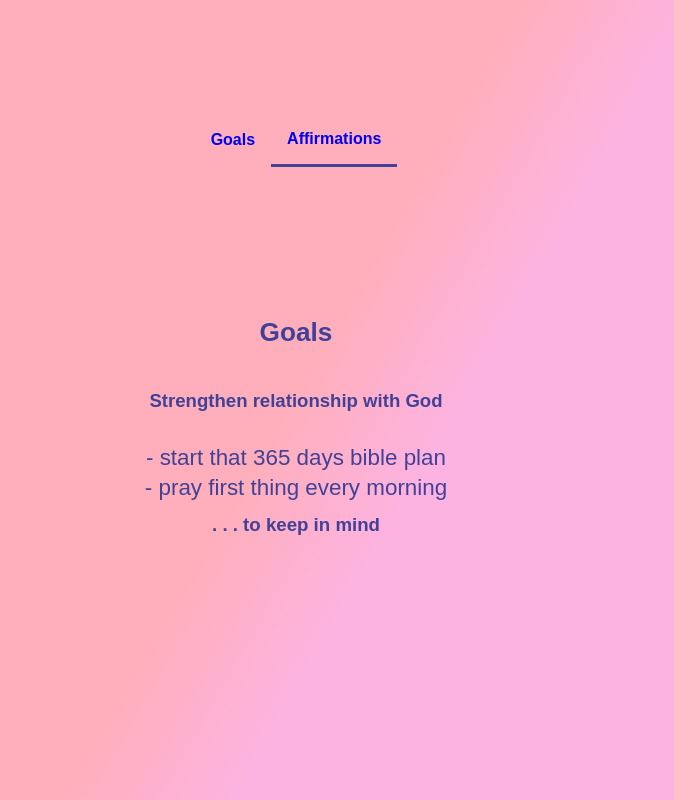
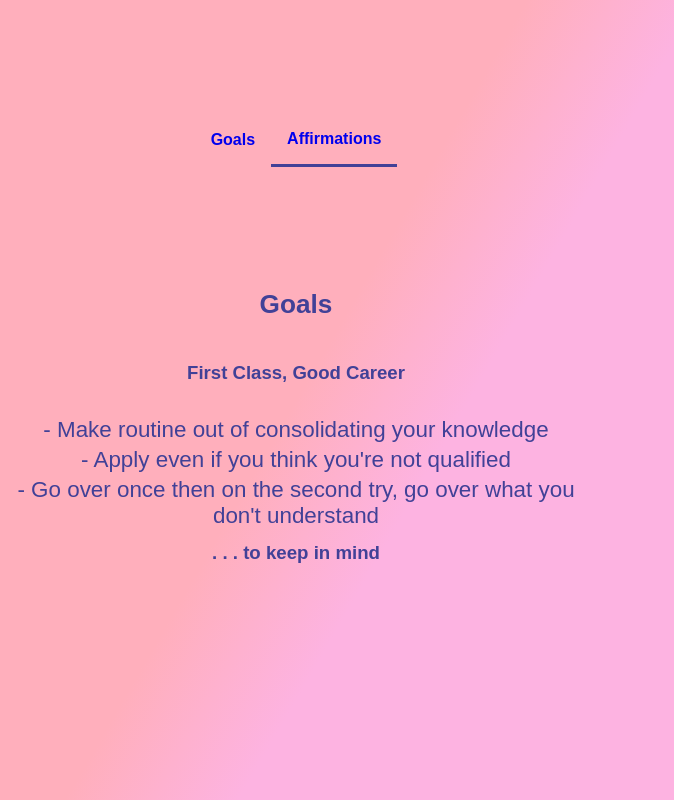
Before and after one commit to limiajayi/Affirmations, a React (Vite) app: page /goals in a window 1280 px wide. Shown: the whole page, without its empty margins (344-1018 px from the left). Built offline with nearby package versions, Linux system fonts and the light colour scheme; a web font is replaced by a local one.

Commit message:
Moved some files around.

```diff
--- a/src/Goals.jsx
+++ b/src/components/Goals.jsx
@@ -42,7 +42,7 @@ const Goals = () => {
         ]},
     ];
 
-    const [selected, setSelected] = useState(0);
+    const [selected, setSelected] = useState(Math.floor(Math.random() * goals.length));
     const [visible, setVisible] = useState(true);
 
      //change goals every 15 seconds
--- a/src/Home.jsx
+++ b/src/components/Home.jsx
@@ -1,4 +1,4 @@
-import TextFileReader from './TextFileReader'
+import TextFileReader from './TextFileReader.jsx'
 
 const Home = () => {
 
--- a/src/Selection.jsx
+++ b/src/components/Selection.jsx
@@ -3,7 +3,7 @@ import { useState, useEffect } from "react";
 const Selection = ({ lines }) => {
 
     //stores a random number based on the current length of quote
-    const [selected, setSelected] = useState(0)
+    const [selected, setSelected] = useState(Math.floor(Math.random() * lines.length))
 
     //change quotes every 10 seconds
     useEffect(() => {
--- a/src/main.jsx
+++ b/src/main.jsx
@@ -1,6 +1,6 @@
 import { StrictMode } from 'react'
 import { createRoot } from 'react-dom/client'
-import './main.css';
+import './styles/main.css';
 import App from './App'
 
 createRoot(document.getElementById('root')).render(
```
Also changed, not shown: src/App.jsx (+4 -5 lines), public/goals.txt (added), src/components/TextFileReader.jsx (renamed from src/TextFileReader.jsx), src/styles/App.css (renamed from src/App.css), src/styles/main.css (renamed from src/main.css).
